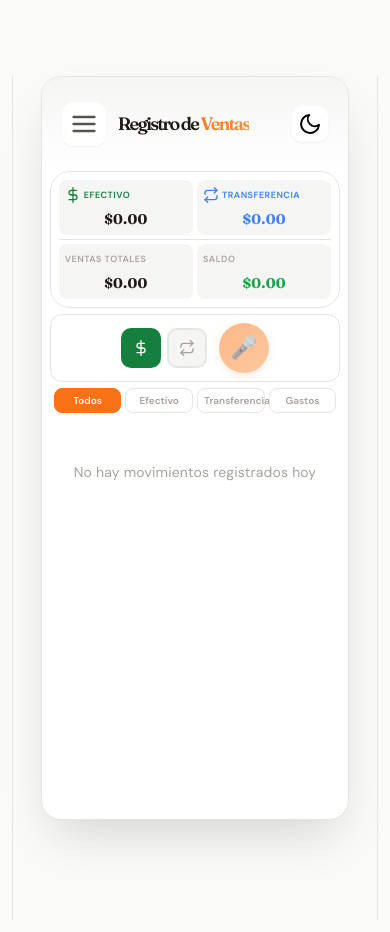
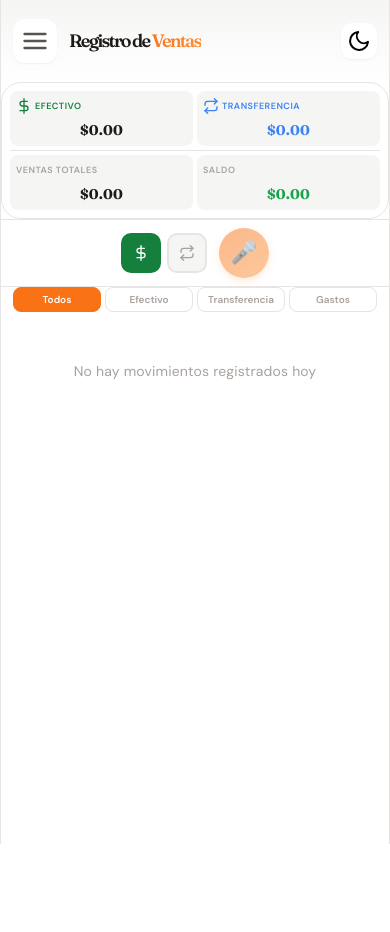
Before and after one commit to pdgramajo/voice-sales-tracker, a React (Vite) app: page / in a window 390 px wide. After the commit the page ends 844 px from the top, so only its background shows below. Built offline with nearby package versions, Linux system fonts and the light colour scheme.

Commit message:
feat: make app responsive - full width on mobile, max 480px on desktop

```diff
--- a/src/App.css
+++ b/src/App.css
@@ -55,27 +55,40 @@ body {
   font-family: 'DM Sans', -apple-system, sans-serif;
   background: var(--bg-primary);
   min-height: 100vh;
-  padding: 16px;
-  padding-top: 80px;
+  padding: 0;
   color: var(--text-primary);
   -webkit-font-smoothing: antialiased;
   transition: background 0.4s ease, color 0.3s ease;
 }
 
 .container {
-  max-width: 420px;
-  margin: 0 auto;
+  width: 100%;
+  max-width: 100%;
   background: var(--bg-secondary);
-  border-radius: 24px;
-  box-shadow: var(--shadow-xl);
+  box-shadow: none;
   overflow: hidden;
-  border: 1px solid var(--border);
+  border: none;
   transition: background 0.4s ease, border-color 0.3s ease;
-  min-height: calc(100vh - 100px);
+  min-height: 100vh;
+}
+
+@media (min-width: 500px) {
+  body {
+    padding: 16px;
+  }
+
+  .container {
+    max-width: 480px;
+    margin: 0 auto;
+    border-radius: 24px;
+    box-shadow: var(--shadow-xl);
+    border: 1px solid var(--border);
+    min-height: calc(100vh - 32px);
+  }
 }
 
 .header {
-  padding: 12px 16px;
+  padding: 10px 12px;
   display: flex;
   align-items: center;
   gap: 12px;
@@ -83,6 +96,12 @@ body {
   position: sticky;
   top: 0;
   z-index: 10;
+}
+
+@media (min-width: 500px) {
+  .header {
+    padding: 12px 16px;
+  }
 }
 
 .menu-btn {
@@ -377,7 +396,13 @@ body {
 /* Compact Quick Summary */
 .quick-summary.compact {
   padding: 8px;
-  margin: 0 8px 6px;
+  margin: 0;
+}
+
+@media (min-width: 500px) {
+  .quick-summary.compact {
+    margin: 0 8px 6px;
+  }
 }
 
 .quick-summary.compact .summary-row-compact {
@@ -444,11 +469,13 @@ body {
 
 /* Quick Mic Section */
 .quick-mic-section {
-  margin: 0 8px 6px;
+  margin: 0;
   padding: 8px;
   background: var(--bg-card);
-  border-radius: 12px;
-  border: 1px solid var(--border);
+  border-radius: 0;
+  border: none;
+  border-top: 1px solid var(--border);
+  border-bottom: 1px solid var(--border);
   display: flex;
   align-items: center;
   justify-content: center;
@@ -696,7 +723,8 @@ body {
 
 /* Ventas Section */
 .ventas-section {
-  margin: 0 8px 8px;
+  margin: 0;
+  padding: 0 12px 12px;
 }
 
 .filtros {
@@ -759,10 +787,20 @@ body {
   padding: 8px 10px;
   margin-bottom: 6px;
   background: var(--bg-card);
-  border-radius: 10px;
-  border: 1px solid var(--border);
+  border-radius: 0;
+  border: none;
+  border-bottom: 1px solid var(--border);
   transition: all 0.3s cubic-bezier(0.4, 0, 0.2, 1);
   animation: slideIn 0.3s ease;
+}
+
+@media (min-width: 500px) {
+  .venta-item {
+    border-radius: 10px;
+    border: 1px solid var(--border);
+    border-bottom: none;
+    margin-bottom: 6px;
+  }
 }
 
 @keyframes slideIn {
@@ -1246,40 +1284,3 @@ body {
 .theme-toggle-btn:hover {
   border-color: var(--accent-primary);
 }
-
-/* Responsive */
-@media (max-width: 400px) {
-  body {
-    padding: 12px;
-    padding-top: 76px;
-  }
-
-  .container {
-    border-radius: 20px;
-    min-height: calc(100vh - 100px);
-  }
-
-  .header {
-    padding: 16px 20px;
-  }
-
-  .quick-summary,
-  .voice-section,
-  .ventas-section,
-  .resumen-section,
-  .gasto-form-section,
-  .historial-section,
-  .config-section {
-    margin-left: 12px;
-    margin-right: 12px;
-  }
-
-  .summary-grid {
-    grid-template-columns: 1fr;
-  }
-
-  .summary-totals {
-    grid-template-columns: 1fr;
-    gap: 8px;
-  }
-}
```
